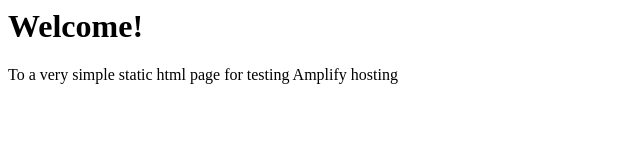
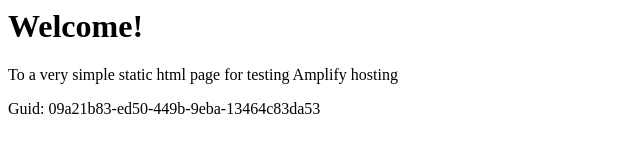
Before and after one commit to aws-aemilia-hkg/Github-PR-Commit-Integration-Test-DoNotTouch-v0-prod-ap-east-1, a website: page src/index.html in a window 1280 px wide. Shown: the whole page, without its empty margins (0-640 px from the left). Drawn offline with Linux system fonts and the light colour scheme.

Commit message:
commit from integ tests

```diff
--- a/src/index.html
+++ b/src/index.html
@@ -1,3 +1,5 @@
+
+
 <html lang="en">
 
 <head>
@@ -10,6 +12,6 @@
 <body>
     <h1>Welcome!</h1>
     <p>To a very simple static html page for testing Amplify hosting</p>
-</body>
+    <p>Guid: 09a21b83-ed50-449b-9eba-13464c83da53</p></body>
 
 </html>
```
